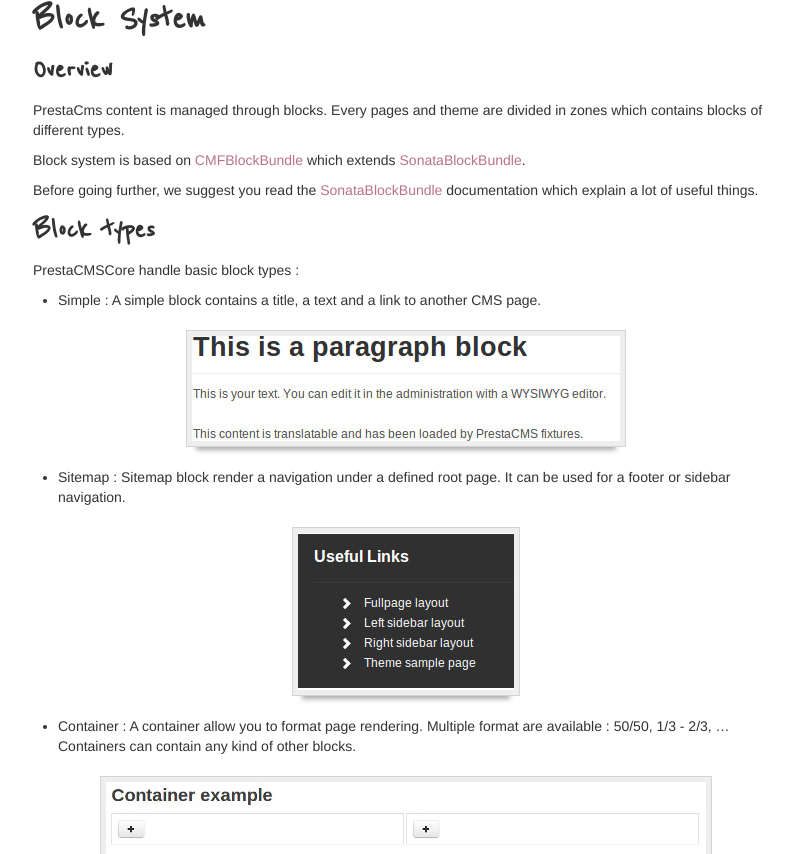
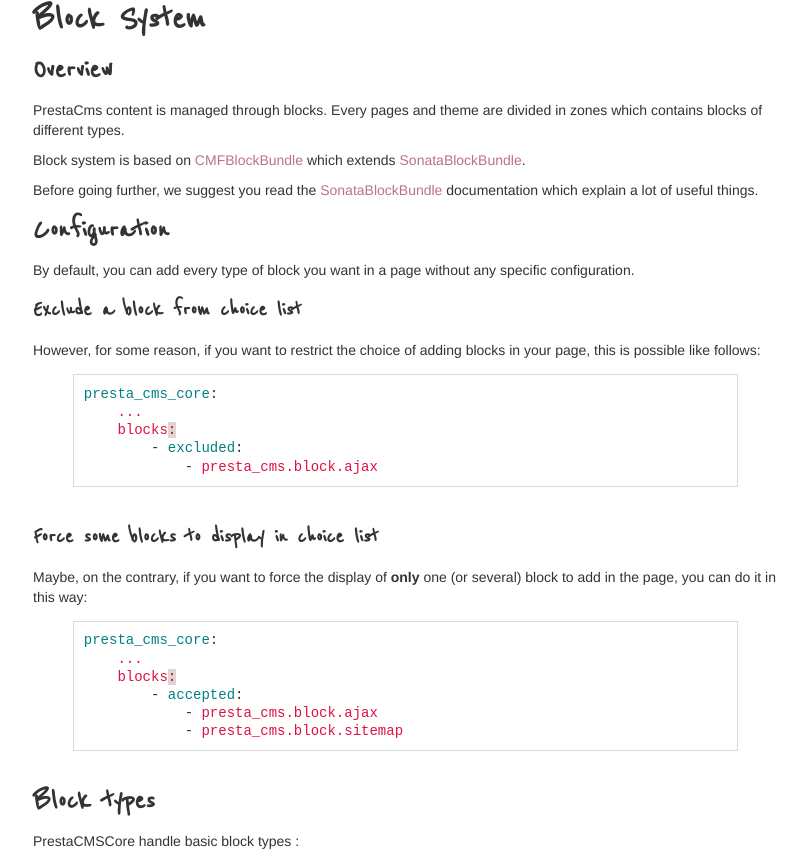
Before and after one commit to mooahmad/prestaconcept.github.io, a Jekyll site: the page built from presta-cms-core/developer-guide/block.md, in a window 1280 px wide and 900 px high, scrolled down 278 px, cut to the strip 46-900 px from the top of the window. Shown: the whole strip, without its empty margins (362-1169 px from the left). Built offline with Jekyll 4.4.1, drawn with Linux system fonts in a browser that asks for light colours.

Commit message:
Add documentation for blocks configuration

```diff
--- a/presta-cms-core/developer-guide/block.md
+++ b/presta-cms-core/developer-guide/block.md
@@ -13,6 +13,36 @@
 Block system is based on [CMFBlockBundle][1] which extends [SonataBlockBundle][2].
 
 Before going further, we suggest you read the [SonataBlockBundle][2] documentation which explain a lot of useful things.
+
+
+## Configuration
+
+By default, you can add every type of block you want in a page without any specific configuration.
+
+### Exclude a block from choice list
+
+However, for some reason, if you want to restrict the choice of adding blocks in your page, this is possible like follows:
+
+{% highlight yaml %}
+presta_cms_core:
+    ...
+    blocks:
+        - excluded:
+            - presta_cms.block.ajax
+{% endhighlight %}
+
+### Force some blocks to display in choice list
+
+Maybe, on the contrary, if you want to force the display of **only** one (or several) block to add in the page, you can do it in this way:
+
+{% highlight yaml %}
+presta_cms_core:
+    ...
+    blocks:
+        - accepted:
+            - presta_cms.block.ajax
+            - presta_cms.block.sitemap
+{% endhighlight %}
 
 
 ## Block types
```
